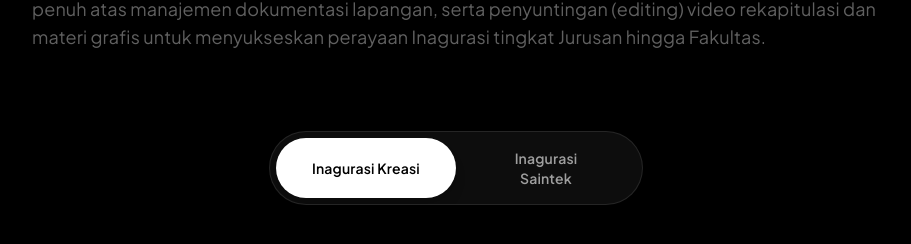
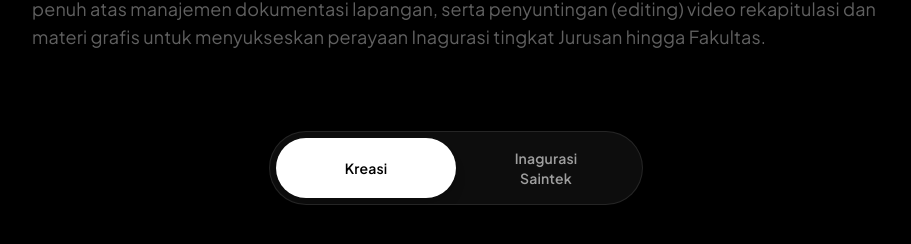
Before and after one commit to Cipaxdragon/Portofolio-Gza, a Next.js app: page /works in a window 1280 px wide. Shown: the part 6297-6541 px from the top of the page, without its empty margins (184-1095 px from the left). Built offline with nearby package versions, Linux system fonts and the light colour scheme.

Commit message:
feat: add SocialGallery component and integrate organization work data structures

```diff
--- a/src/components/sections/SocialGallery.jsx
+++ b/src/components/sections/SocialGallery.jsx
@@ -447,7 +447,7 @@ export default function SocialGallery({ activeDetailId }) {
                 }`}
                 onClick={() => setActiveCommitteeTab('Kreasi')}
               >
-                Inagurasi Kreasi
+                Kreasi
               </button>
               <button
                 className={`relative px-8 py-2.5 rounded-full font-bold text-sm transition-colors z-10 w-[180px] ${
--- a/src/data/organizationWork.js
+++ b/src/data/organizationWork.js
@@ -82,7 +82,7 @@ export const hmjProfile = {
           }
         ],
         btsDescription: "Dokumentasi pengerjaan teknis desain struktural divisi di Figma. Memperlihatkan manajemen layer, komponen antarmuka, dan perancangan aset digital organisasi.",
-        caption: "Bukti Struktural Divisi dan Tangkapan Layar Desain Figma sebagai Ketua Divisi Kominfo HMJSI UINAM.\n\nDalam peran ini, saya tidak hanya memimpin divisi secara konseptual, tetapi juga turun tangan secara teknis dalam merancang struktur organisasi, manajemen UI/UX, dan berbagai aset digital publikasi menggunakan Figma."
+        caption: "Sebagai bukti kepemimpinan saya di Divisi Kominfo HMJSI UINAM, berikut adalah dokumentasi struktural dan sistem manajerial yang saya rancang di Figma.\n\nSesuai dengan peran utama saya dalam memimpin produksi konten, pengelolaan media sosial, hingga inisiasi program podcast—seluruh alur koordinasi tim, mulai dari perancangan UI/UX website hingga penyusunan target publikasi harian dan bulanan, dikonseptualisasikan secara teknis dan terpusat melalui kanvas ini."
       }
     },
     {
```
